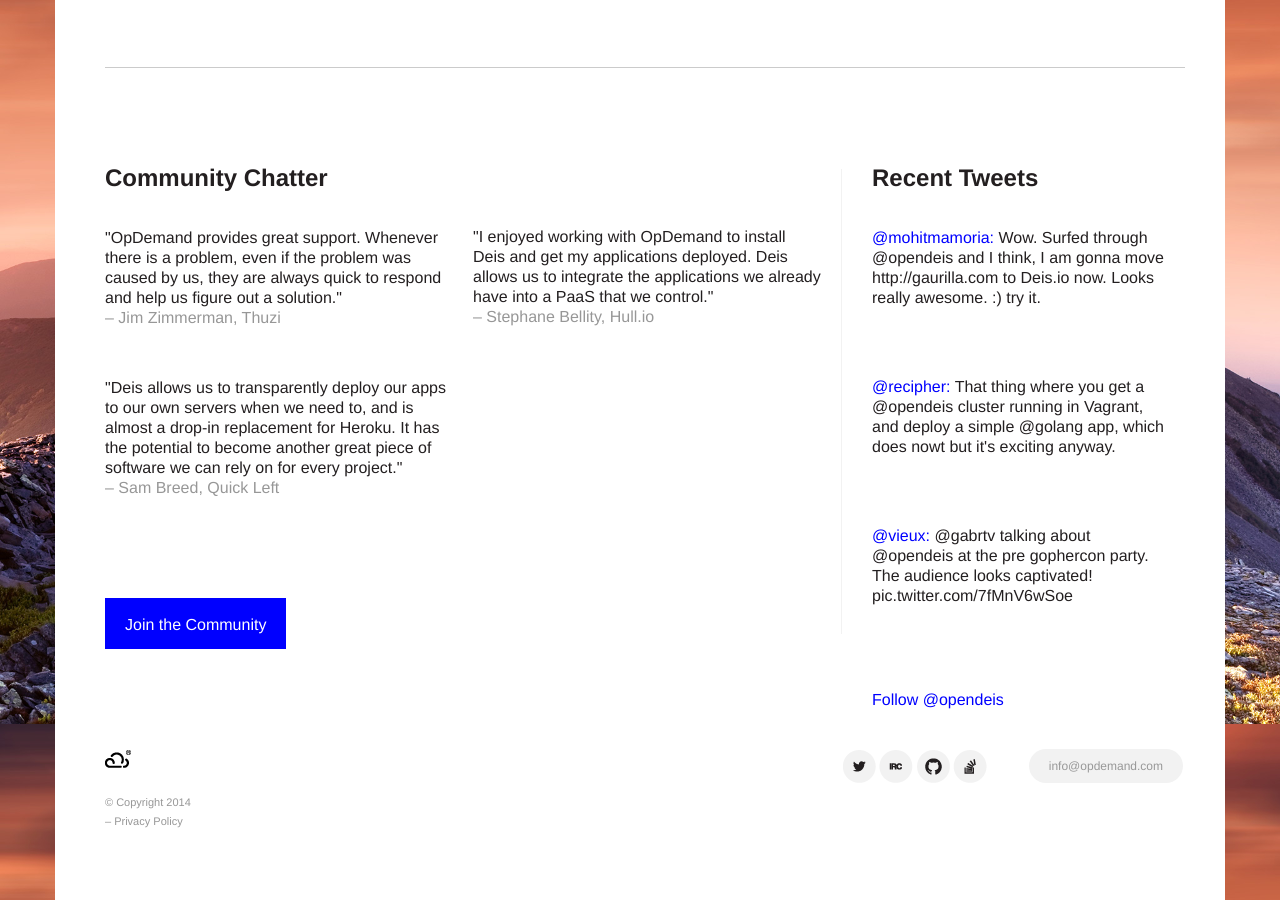
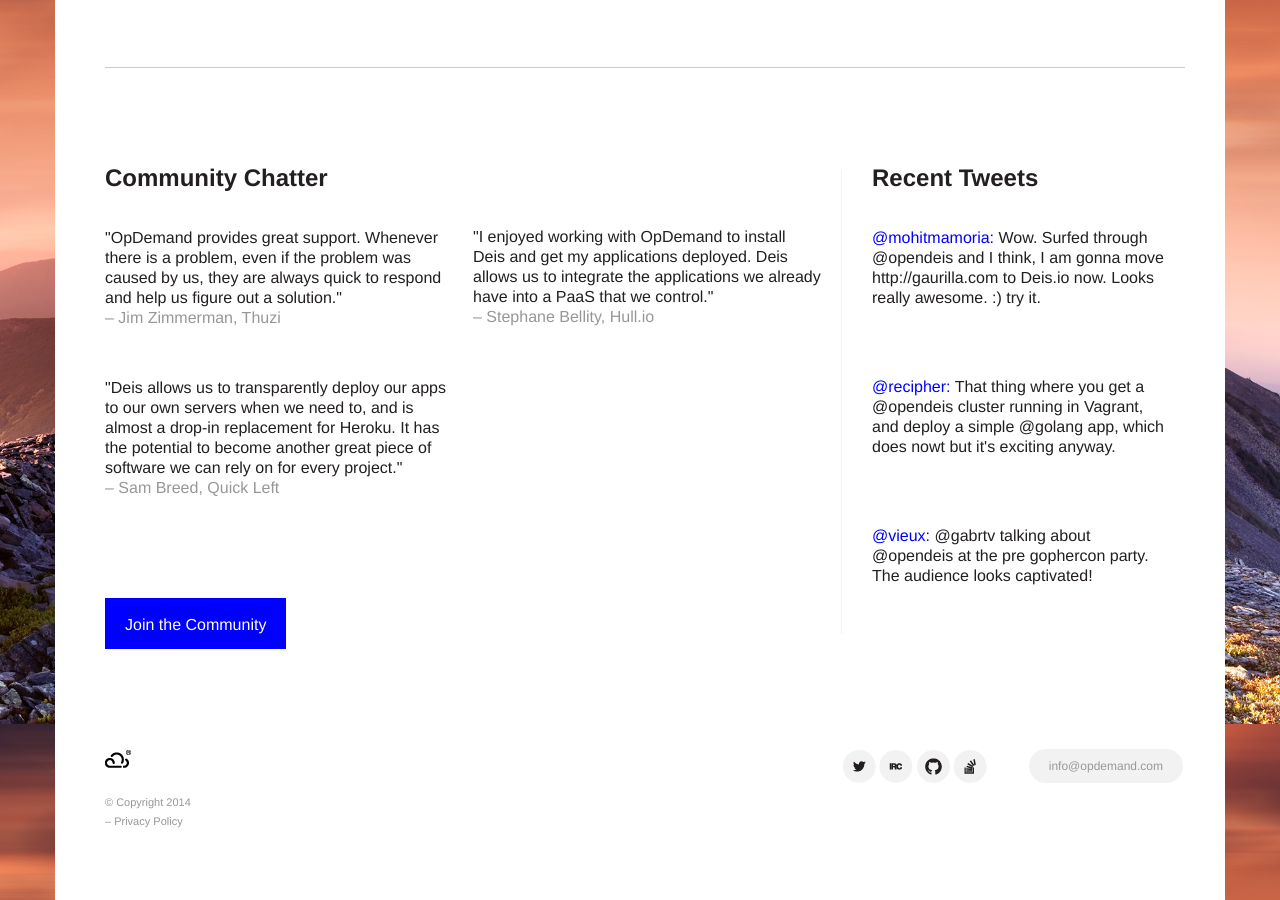
Before and after one commit to gpxl/opdemand.com, a Jekyll site: the page built from index.html, in a window 1280 px wide and 900 px high, scrolled down 1076 px. Built offline with Jekyll 4.4.1, drawn with Linux system fonts in a browser that asks for light colours; nearby versions of some CDN libraries; Markdown is read by kramdown in place of the engine named in the settings.

Commit message:
fix(index): remove follow link, twitpic link

```diff
--- a/index.html
+++ b/index.html
@@ -75,8 +75,7 @@
 	        <h2>Recent Tweets</h2>
 	        <p><a href="https://twitter.com/mohitmamoria/status/405715228052033536" target="_blank">@mohitmamoria: </a>Wow. Surfed through @opendeis and I think, I am gonna move http://gaurilla.com  to Deis.io now. Looks really awesome. :) try it.</p>
 	        <p><a href="https://twitter.com/recipher/status/463337844606779392" target="_blank">@recipher: </a>That thing where you get a @opendeis cluster running in Vagrant, and deploy a simple @golang app, which does nowt but it's exciting anyway.</p>
-	        <p><a href="https://twitter.com/vieux/status/459137404670967808" target="_blank">@vieux: </a>@gabrtv talking about @opendeis at the pre gophercon party. The audience looks captivated! pic.twitter.com/7fMnV6wSoe</p>
-	        <div class="tweet-links"><a href="https://twitter.com/opendeis" target="_blank">Follow @opendeis</a></div>
+	        <p><a href="https://twitter.com/vieux/status/459137404670967808" target="_blank">@vieux: </a>@gabrtv talking about @opendeis at the pre gophercon party. The audience looks captivated!</p>
 	      </div>
 	  </article>
 	  <div style="clear:both;"></div>
```
